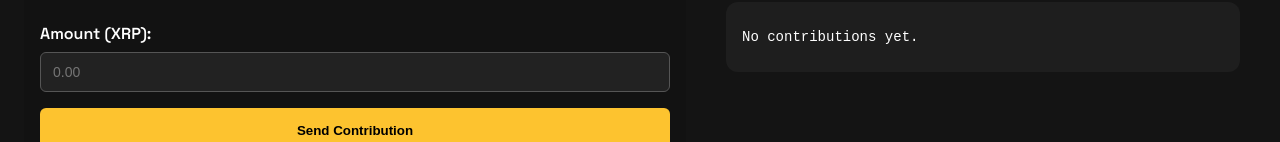
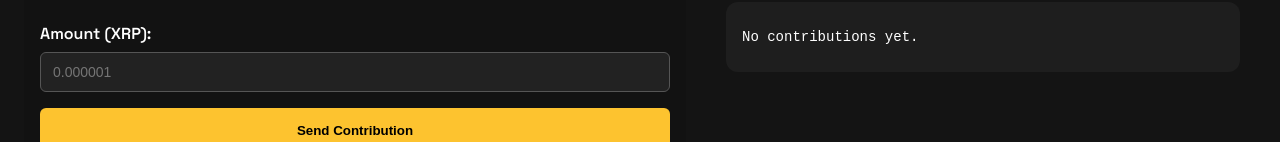
Before and after one commit to gabrielfst30/duxfund-front-end, a Next.js app: page / in a window 1280 px wide. Shown: the part 163-305 px from the top of the page. Built offline with nearby package versions, Linux system fonts and the light colour scheme.

Commit message:
feature: adiciona restrição para valor mínimo e precisão decimal

```diff
--- a/src/components/Contribute/Contribute.tsx
+++ b/src/components/Contribute/Contribute.tsx
@@ -6,14 +6,53 @@ interface ContributeProps {
 }
 
 export function Contribute({ onSend }: ContributeProps) {
-  const [amount, setAmount] = useState("");
+  const [amountRaw, setAmountRaw] = useState(""); // só dígitos
+
+  // Número mínimo permitido
+  const MIN_VALUE = 0.000001;
+
+  // Formata o valor para string com vírgula antes das casas decimais (6 casas)
+  const formatAmount = (value: string) => {
+    if (value.length === 0) return "";
+    if (value.length <= 6) {
+      // ex: "543" vira "0,000543", "54" vira "0,000054"
+      return "0," + value.padStart(6, "0");
+    }
+    const integerPart = value.slice(0, -6);
+    const decimalPart = value.slice(-6);
+    return `${parseInt(integerPart, 10)},${decimalPart}`;
+  };
+
+  const handleChange = (e: React.ChangeEvent<HTMLInputElement>) => {
+    let val = e.target.value;
+
+    // Remove tudo que não for dígito ou vírgula
+    val = val.replace(/[^0-9,]/g, "");
+
+    // Remove vírgula para ficar só dígitos no raw
+    const digitsOnly = val.replace(/,/g, "");
+
+    setAmountRaw(digitsOnly);
+  };
 
   const handleSend = () => {
-    const value = parseFloat(amount);
-    if (!isNaN(value) && value > 0) {
-      onSend(value);
-      setAmount("");
+    if (amountRaw.length === 0) return;
+
+    // transforma para número com ponto decimal (6 casas)
+    const valueStr =
+      amountRaw.length <= 6
+        ? "0." + amountRaw.padStart(6, "0")
+        : amountRaw.slice(0, -6) + "." + amountRaw.slice(-6);
+
+    const value = parseFloat(valueStr);
+
+    if (isNaN(value) || value < MIN_VALUE) {
+      alert(`Valor mínimo permitido é ${MIN_VALUE}`);
+      return;
     }
+
+    onSend(value);
+    setAmountRaw("");
   };
 
   return (
@@ -27,13 +66,11 @@ export function Contribute({ onSend }: ContributeProps) {
         <label htmlFor="amount">Amount (XRP):</label>
         <input
           id="amount"
-          type="number"
-          placeholder="0.00"
-          min="0"
-          step="any"
+          type="text"
+          placeholder="0.000001"
           className={styles.amountInput}
-          value={amount}
-          onChange={(e) => setAmount(e.target.value)}
+          value={formatAmount(amountRaw)}
+          onChange={handleChange}
         />
       </div>
 
```
